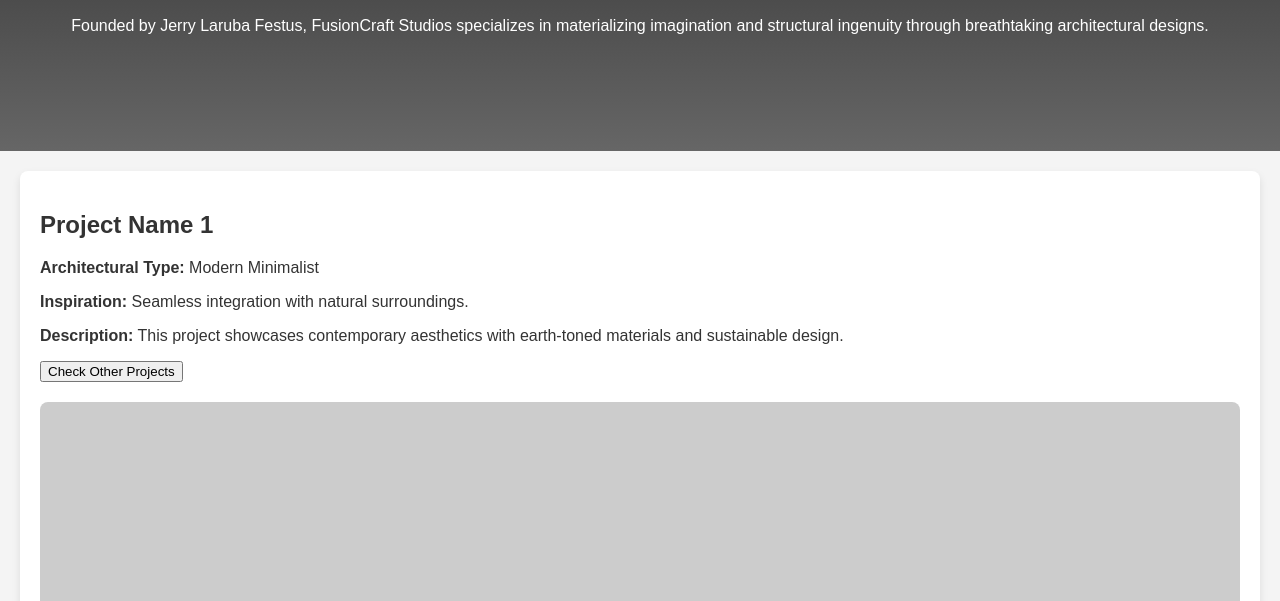
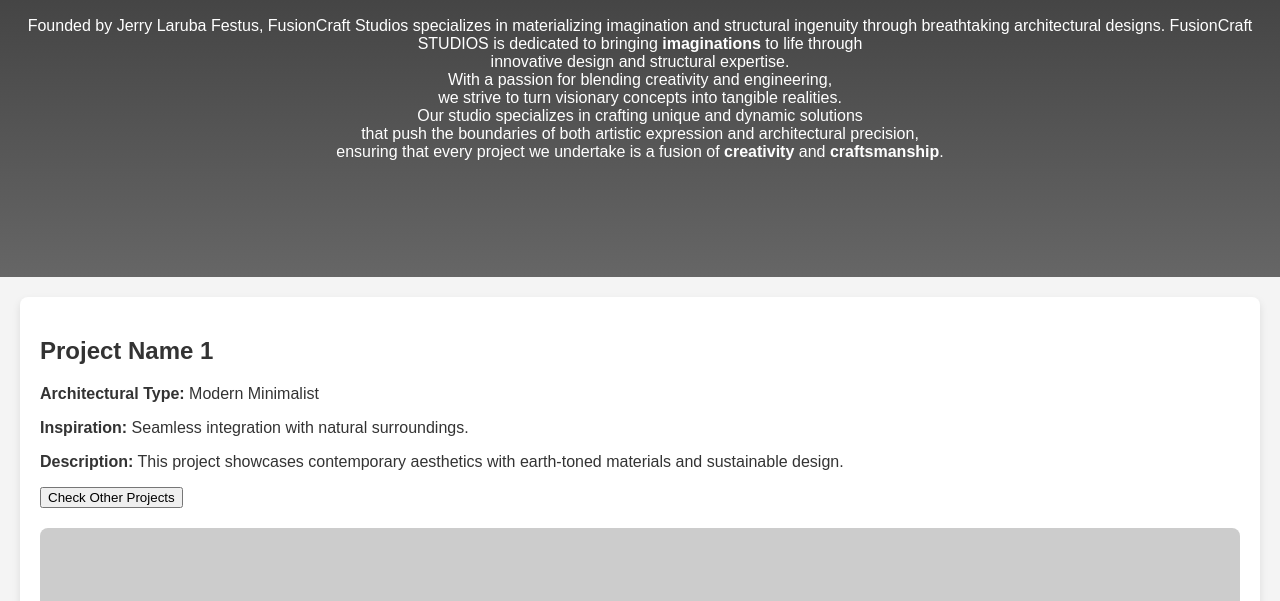
Before and after one commit to IamLRBA/FusionCRAFT-STUDIOS, a plain HTML site: page index.html in a window 1280 px wide. Shown: the part 199-800 px from the top of the page. Drawn offline with Linux system fonts and the light colour scheme; placeholder pictures from the web are drawn by us.

Commit message:
More Info

```diff
--- a/index.html
+++ b/index.html
@@ -27,7 +27,8 @@
     <!-- Title Page -->
     <section id="home" class="title-page">
         <h1>FusionCraft STUDIOS</h1>
-        <p>Founded by Jerry Laruba Festus, FusionCraft Studios specializes in materializing imagination and structural ingenuity through breathtaking architectural designs.</p>
+        <p>Founded by Jerry Laruba Festus, FusionCraft Studios specializes in materializing imagination and structural ingenuity through breathtaking architectural designs. FusionCraft STUDIOS is dedicated to bringing <strong>imaginations</strong> to life through <br> innovative design and structural expertise. <br> With a passion for blending creativity and engineering, <br>we strive to turn visionary concepts into tangible realities. <br> Our studio specializes in crafting unique and dynamic solutions <br> that push the boundaries of both artistic expression and architectural precision, <br> ensuring that every project we undertake is a fusion of <strong>creativity</strong> and <strong>craftsmanship</strong>.
+        </p>
     </section>
 
     <!-- Projects Section -->
```
